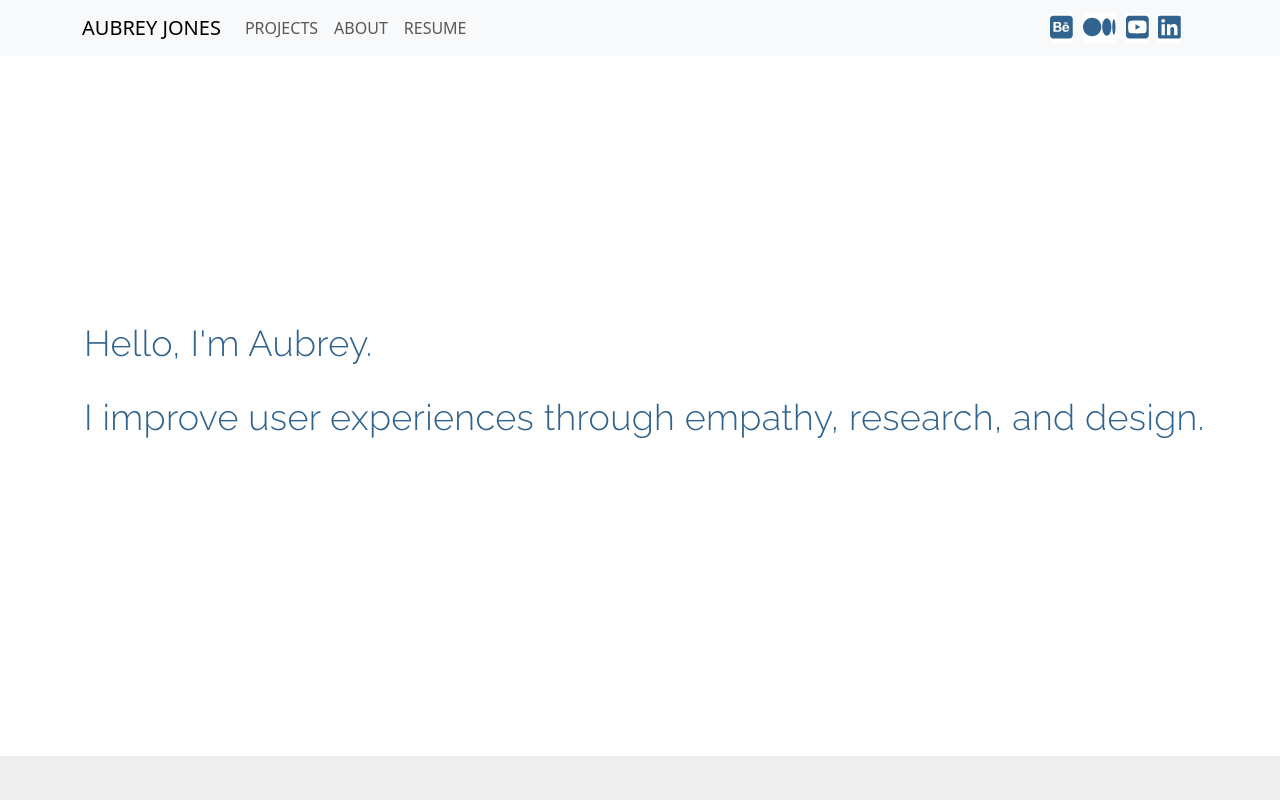
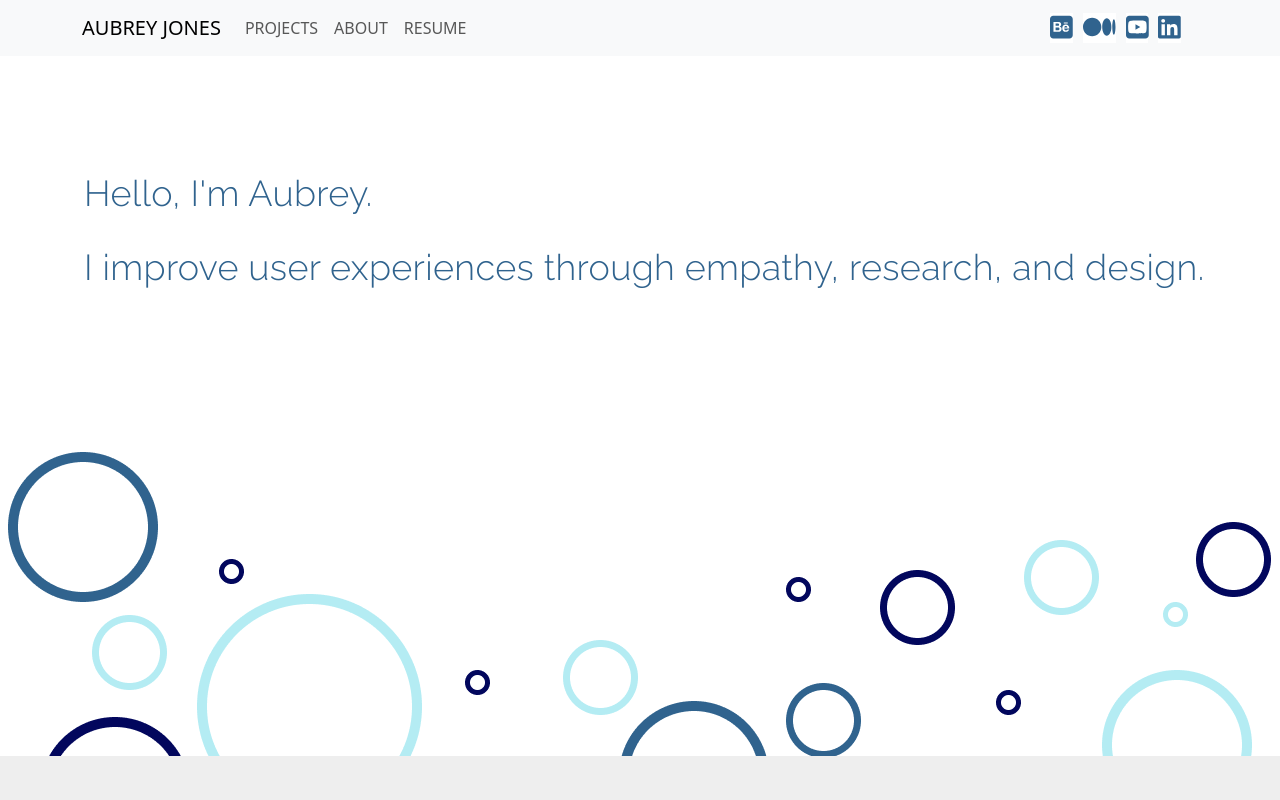
Before and after one commit to aubreyjonescreatives/ux-ui-portfolio, a React (Create React App) app: page / in a window 1280 px wide. Shown: the top 800 px of the page. Built offline with nearby package versions, Linux system fonts and the light colour scheme.

Commit message:
added background image

```diff
--- a/src/Pages/Landing.js
+++ b/src/Pages/Landing.js
@@ -1,4 +1,5 @@
 import * as React from 'react';
+import HeroImage from '../Images/landing/heroimage.png';
 import {Row, Col } from 'react-grid-system';
 import Container from '@mui/material/Container';
 import Card from '@mui/material/Card';
@@ -18,15 +19,18 @@ import '../../src/Portfolio.css';
 
 
 const introStyles = {
-  paddingTop: '100px',
-  paddingBottom: '150px',
+  height: '600px',
+  maxHeight: '600px',
+ // paddingTop: '100px',
+ // paddingBottom: '150px',
   backgroundColor: '#fff',
-  height: '700px'
+  width: '100%',
+  display: 'block'
 
 }
 
 const introContainer = {
-  margin: '150px 100px 20px 50px',
+  margin: '100px 100px 100px 50px',
 }
 
 const introText = {
@@ -134,7 +138,7 @@ const Landing = () => {
 return (
 <>
 
-<Box sx={introStyles}>
+<Box style={{ backgroundImage: `url(${HeroImage})`, width: '100%'}} sx={introStyles}>
 
 <Container sx={introContainer}>
 <Typography sx={introText}>Hello, I'm Aubrey.</Typography>
```
Also changed, not shown: src/Images/landing/heroimage.png (added).
